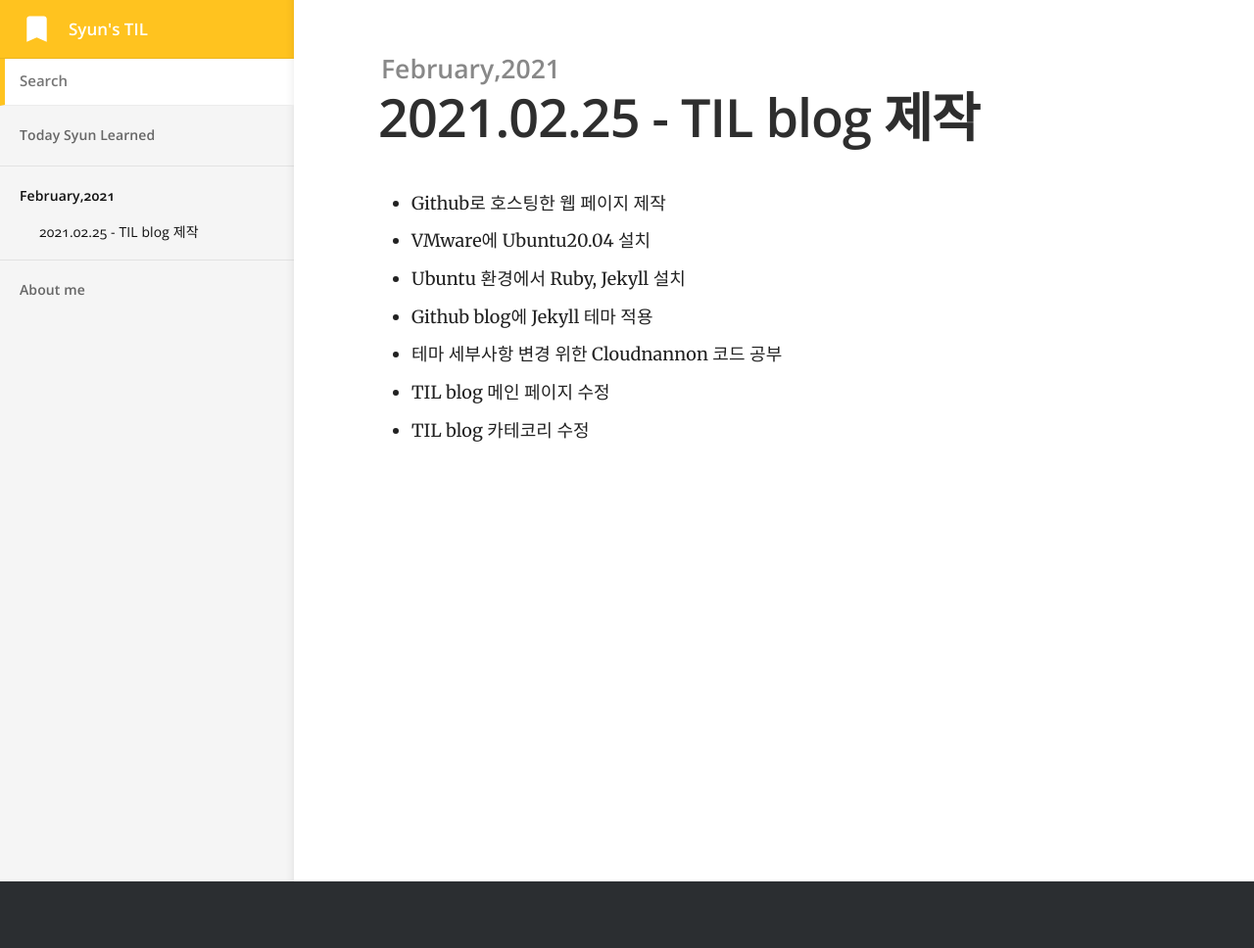
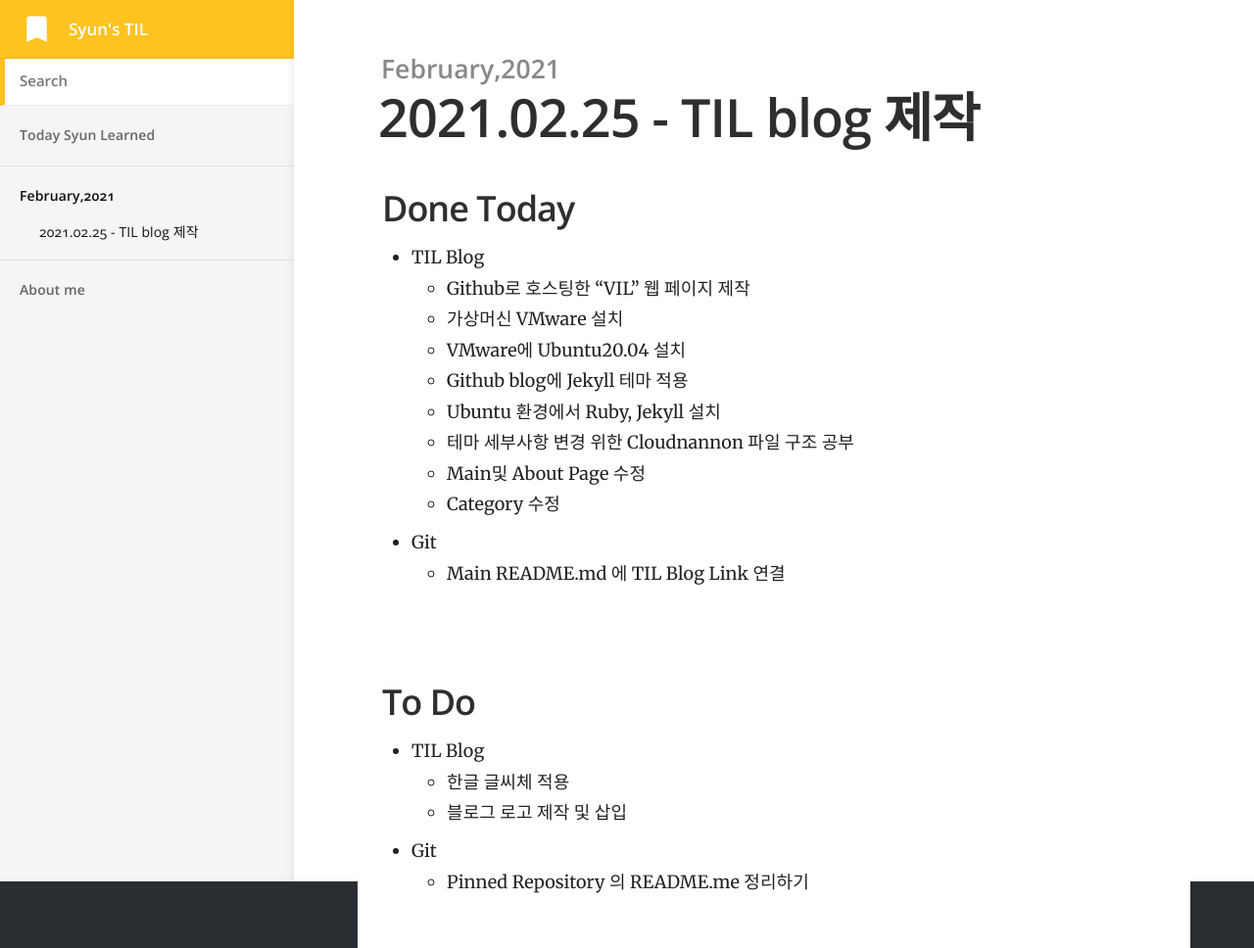
Before and after one commit to syun32/TIL, a Jekyll site: the page built from _docs/February,2021/20210225.md, in a window 1280 px wide. Shown: the whole page at 98% size. Built offline with Jekyll 4.4.1, drawn with Linux system fonts in a browser that asks for light colours; before the commit the page ends 900 px from its top, so only the background shows below that.

Commit message:
Update 20210225.md

```diff
--- a/_docs/February,2021/20210225.md
+++ b/_docs/February,2021/20210225.md
@@ -4,10 +4,32 @@ category: February,2021
 order: 1
 ---
 
-- Github로 호스팅한 웹 페이지 제작
-- VMware에 Ubuntu20.04 설치
-- Ubuntu 환경에서 Ruby, Jekyll 설치
-- Github blog에 Jekyll 테마 적용
-- 테마 세부사항 변경 위한 Cloudnannon 코드 공부
-- TIL blog 메인 페이지 수정
-- TIL blog 카테코리 수정
+## Done Today
+
+- TIL Blog
+  - Github로 호스팅한 "VIL" 웹 페이지 제작
+  - 가상머신 VMware 설치
+  - VMware에 Ubuntu20.04 설치
+  - Github blog에 Jekyll 테마 적용
+  - Ubuntu 환경에서 Ruby, Jekyll 설치
+  - 테마 세부사항 변경 위한 Cloudnannon 파일 구조 공부
+  - Main및 About Page 수정
+  - Category 수정
+
+
+
+- Git
+  - Main README.md 에 TIL Blog Link 연결
+
+<br>
+
+## To Do
+
+- TIL Blog
+  - 한글 글씨체 적용
+  - 블로그 로고 제작 및 삽입
+
+
+
+- Git
+  - Pinned Repository 의 README.me 정리하기
```
